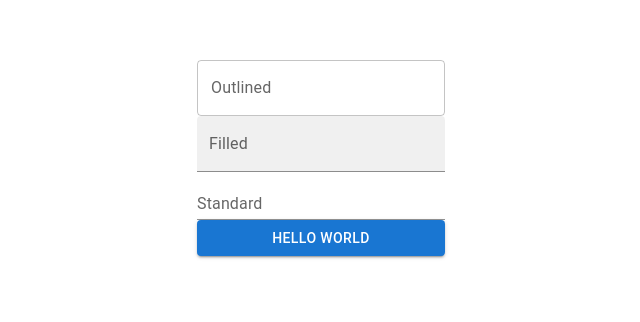
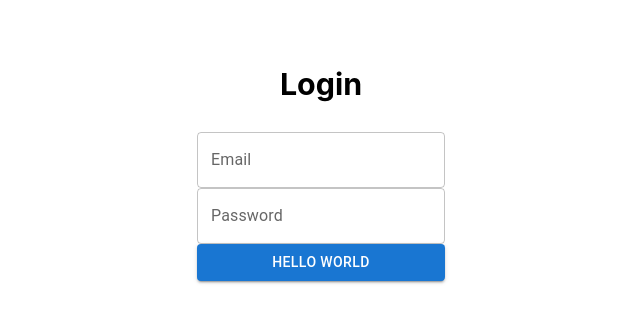
Before and after one commit to Landerwaffe/DataManagement, a React (Create React App) app in the folder crm/: page / in a window 1280 px wide. Shown: the part 242-564 px from the top of the page, without its empty margins (319-959 px from the left). Built offline with nearby package versions, Linux system fonts and the light colour scheme.

Commit message:
Style changes

```diff
--- a/crm/src/App.css
+++ b/crm/src/App.css
@@ -13,6 +13,11 @@
   }
 }
 
+.Title {
+  justify-content: center;
+  align-items: center;
+}
+
 .App-header {
   background-color: white;
   min-height: 100vh;
@@ -21,7 +26,7 @@
   align-items: center;
   justify-content: center;
   font-size: calc(10px + 2vmin);
-  color: white;
+  color: black;
 }
 
 .App-link {
--- a/crm/src/App.js
+++ b/crm/src/App.js
@@ -9,10 +9,12 @@ function App() {
   return (
     <div className="App">
       <header className="App-header">
+        <h3>Login</h3>
         <FormControl>
-          <TextField id="outlined-basic" label="Outlined" variant="outlined" />
-          <TextField id="filled-basic" label="Filled" variant="filled" />
-          <TextField id="standard-basic" label="Standard" variant="standard" />
+          <TextField id="outlined-basic" label="Email" variant="outlined" />
+          <TextField id="outlined-basi" label="Password" variant="outlined" />
+          {/* <TextField id="filled-basic" label="Filled" variant="filled" /> */}
+          {/* <TextField id="standard-basic" label="Standard" variant="standard" /> */}
           <ButtonUsage />
         </FormControl>
       </header>
```
